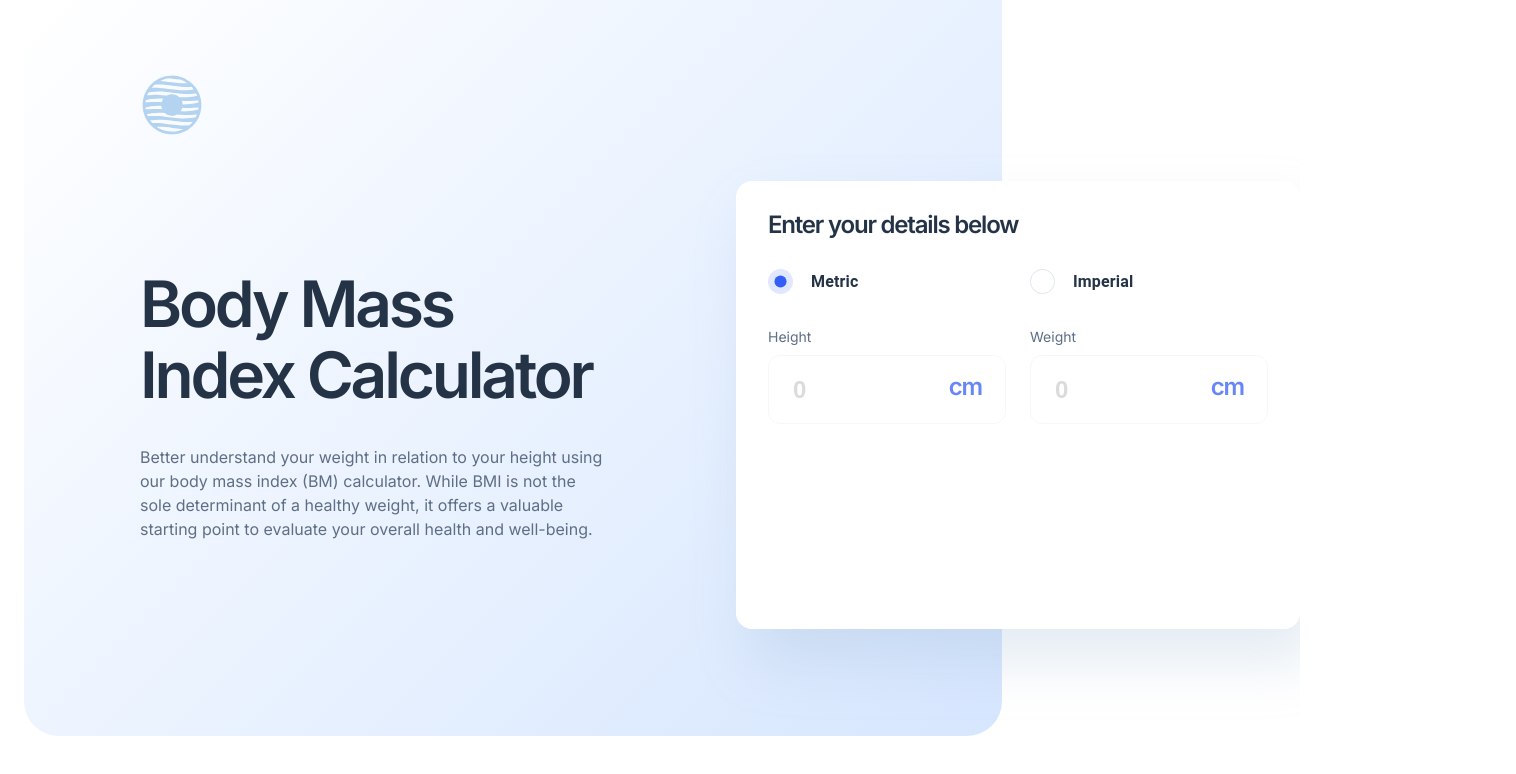
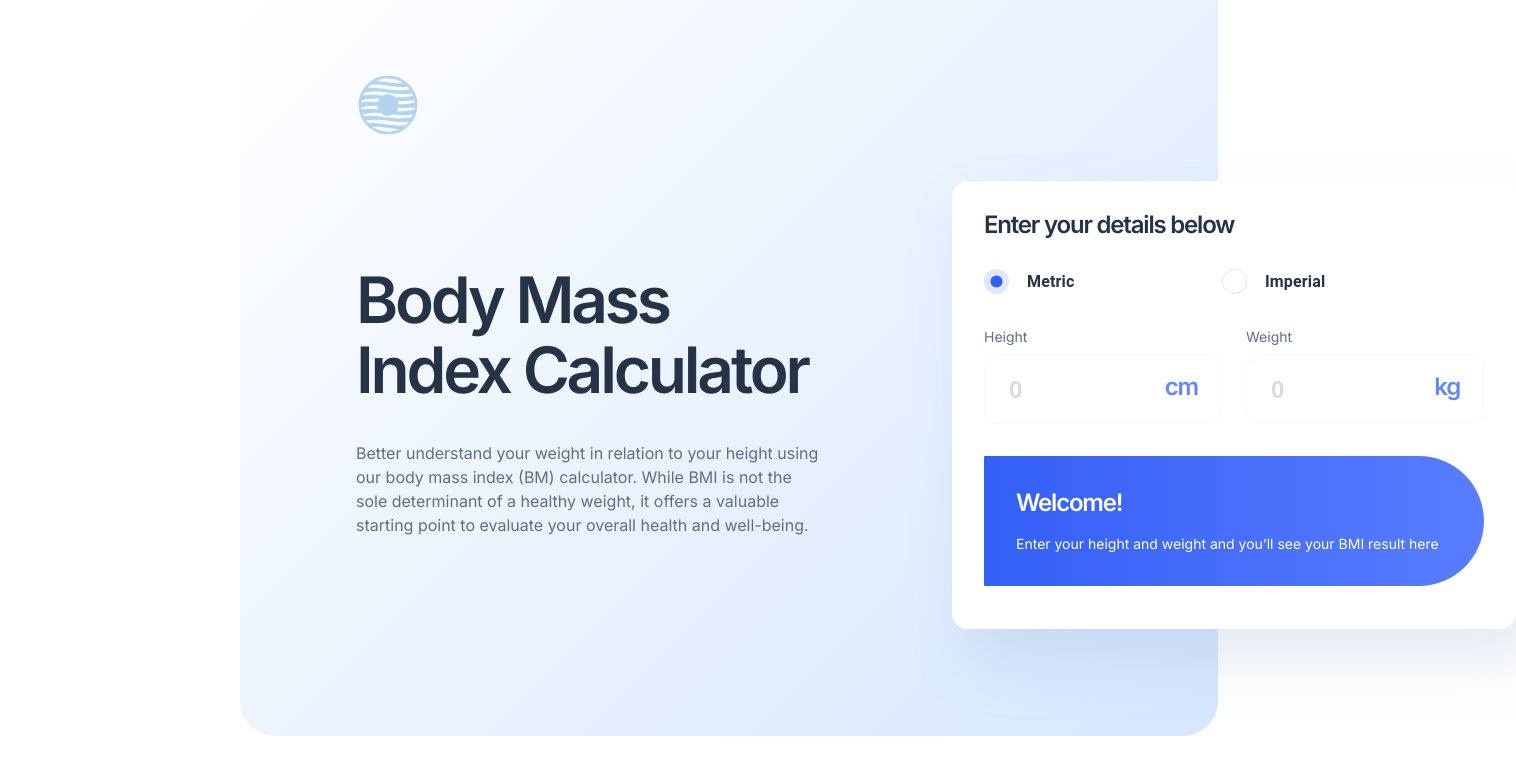
Before and after one commit to eddyriv3ra/bmi-calculator, a Next.js app: page /MainPage/MainPage in a window 1280 px wide. Shown: the top 774 px of the page, 1516 px wide, since content can reach past the window. Built offline with nearby package versions, Linux system fonts and the light colour scheme.

Commit message:
animation and hook

```diff
--- a/src/components/InputText/InputText.tsx
+++ b/src/components/InputText/InputText.tsx
@@ -1,13 +1,22 @@
 import styles from './InputText.module.scss';
 
 interface IInputText {
-  label: string;
+  label?: string;
   value: string | number;
   setValue: (event: React.ChangeEvent<HTMLInputElement>) => void;
   inputName: string;
+  unit: string;
+  className?: string | undefined;
 }
 
-const InputText = ({ label, value, setValue, inputName }: IInputText) => {
+const InputText = ({
+  label,
+  value,
+  setValue,
+  inputName,
+  unit,
+  className,
+}: IInputText) => {
   const onChange = (event: React.ChangeEvent<HTMLInputElement>) => {
     const enteredValue = event.target.value;
     if (
@@ -20,14 +29,14 @@ const InputText = ({ label, value, setValue, inputName }: IInputText) => {
   };
 
   return (
-    <div>
+    <div className={className}>
       {label ? (
         <label className={styles.label} htmlFor="input-text">
           {label}
         </label>
       ) : null}
       <div className={styles.inputContainer}>
-        <span className={styles.rightText}>cm</span>
+        <span className={styles.rightText}>{unit}</span>
         <input
           className={`${styles.input} ${value ? styles.text : ''}`}
           type="text"
--- /dev/null
+++ b/src/components/ResultDisplay/ResultDisplay.module.scss
@@ -0,0 +1,25 @@
+@use '@/styles/abstracts/colors';
+
+.resultsContainer {
+  width: 100%;
+  height: 130px;
+  padding: 32px;
+  border-radius: 16px 999px 999px 16px;
+  background: linear-gradient(90deg, colors.$blue 0%, #587dff 100%);
+  color: colors.$pureWhite;
+  display: flex;
+  flex-direction: column;
+  justify-content: space-between;
+
+  .heading {
+    font-size: var(--heading-medium);
+    font-weight: 600;
+    line-height: normal;
+    letter-spacing: -1.2px;
+  }
+
+  .message {
+    font-size: var(--body-small);
+    line-height: var(--body-line-height);
+  }
+}
--- /dev/null
+++ b/src/components/ResultDisplay/ResultDisplay.tsx
@@ -0,0 +1,14 @@
+import styles from './ResultDisplay.module.scss';
+
+const ResultDisplay = () => {
+  return (
+    <div className={styles.resultsContainer}>
+      <p className={styles.heading}>Welcome!</p>
+      <p className={styles.message}>
+        Enter your height and weight and you’ll see your BMI result here
+      </p>
+    </div>
+  );
+};
+
+export default ResultDisplay;
--- /dev/null
+++ b/src/components/ResultDisplay/index.ts
@@ -0,0 +1 @@
+export { default } from './ResultDisplay';
--- /dev/null
+++ b/src/hooks/useCalculateBMI.tsx
@@ -0,0 +1,38 @@
+import { useState, useEffect } from 'react';
+
+type Props = {
+  metric: {
+    cm: number;
+    kg: number;
+  };
+  imperial: {
+    ft: number;
+    inc: number;
+    st: number;
+    lbs: number;
+  };
+  unitSystem: 'metric' | 'imperial';
+};
+
+const useCalculateBMI = ({ metric, imperial, unitSystem }: Props) => {
+  const [bmi, setBMI] = useState<string | null>(null);
+  useEffect(() => {
+    const calculateBMI = () => {
+      let bmiValue = null;
+      if (unitSystem === 'metric') {
+        const { cm, kg } = metric;
+        bmiValue = (kg / cm / cm) * 10000;
+        !isNaN(bmiValue) && setBMI(bmiValue.toFixed(2));
+      } else {
+        const { ft, lbs, st, inc } = imperial;
+        bmiValue = ((ft * 12 + inc) * 703) / Math.pow(st * 14 + lbs, 2);
+        setBMI(bmiValue.toFixed(2));
+      }
+    };
+    calculateBMI();
+  }, [metric, unitSystem, imperial]);
+
+  return bmi;
+};
+
+export default useCalculateBMI;
--- a/src/pages/MainPage/MainPage.module.scss
+++ b/src/pages/MainPage/MainPage.module.scss
@@ -7,21 +7,7 @@
   border-radius: 0px 0px 35px 35px;
   position: relative;
   top: -1px;
-  left: 24px;
-
-  .gameIcon {
-    position: absolute;
-    top: 74px;
-    left: 116px;
-  }
-
-  .centerContainer {
-    position: absolute;
-    top: 182px;
-    left: 116px;
-    display: flex;
-    align-items: center;
-    gap: 32px;
+  left: 15rem;
 
   .boxText {
     display: flex;
@@ -29,6 +15,9 @@
     flex-direction: column;
     align-items: flex-start;
     gap: 35px;
+    position: absolute;
+    top: 266px;
+    left: 116px;
 
     .mainText {
       font-weight: 600;
@@ -47,10 +36,21 @@
     }
   }
 
+  .gameIcon {
+    position: absolute;
+    top: 74px;
+    left: 116px;
+  }
+
+  .centerContainer {
+    position: absolute;
+    top: 182px;
+    left: 712px;
+
     .calculatorContainer {
       display: flex;
       width: 564px;
-      height: 448px;
+      min-height: 448px;
       padding: 32px;
       flex-direction: column;
       align-items: flex-start;
@@ -65,12 +65,59 @@
         letter-spacing: -1.2px;
         color: colors.$gunMetal;
       }
-    }
-  }
-}
+
+      .formControl {
+        width: '100%';
+
+        .radioGroup {
+          width: '100%';
+          gap: 24;
 
           .radio {
             &:hover {
               outline: 1px solid colors.$blue;
             }
           }
+        }
+      }
+
+      .inputContainer {
+        display: flex;
+        justify-content: space-between;
+        width: 100%;
+        flex-wrap: wrap;
+      }
+    }
+  }
+}
+
+.customInputStyle {
+  display: flex;
+  align-items: flex-end;
+}
+
+.animationMetric {
+  animation: 0.3s ease-out 0s 1 slideInFromBottom;
+}
+
+.animationImperial {
+  animation: 0.3s ease-out 0s 1 slideInFromBottomImp;
+}
+
+@keyframes slideInFromBottom {
+  0% {
+    transform: translateY(30%);
+  }
+  100% {
+    transform: translateY(0);
+  }
+}
+
+@keyframes slideInFromBottomImp {
+  0% {
+    transform: translateY(30%);
+  }
+  100% {
+    transform: translateY(0);
+  }
+}
--- a/src/pages/MainPage/MainPage.tsx
+++ b/src/pages/MainPage/MainPage.tsx
@@ -1,29 +1,48 @@
 import React from 'react';
 import Image from 'next/image';
-import Radio from '@mui/material/Radio';
-import RadioGroup from '@mui/material/RadioGroup';
-import FormControlLabel from '@mui/material/FormControlLabel';
-import FormControl from '@mui/material/FormControl';
-import Typography from '@mui/material/Typography';
+import {
+  RadioGroup,
+  Radio,
+  FormControlLabel,
+  FormControl,
+  Typography,
+} from '@mui/material';
+import InputText from '@/components/InputText/InputText';
+import ResultDisplay from '@/components/ResultDisplay/ResultDisplay';
+import useCalculateBMI from '@/hooks/useCalculateBMI';
 import styles from './MainPage.module.scss';
-import InputText from '@/components/InputText/InputText';
 
 const MainPage = () => {
-  const [selectedValue, setSelectedValue] = React.useState('a');
+  const [selectedValue, setSelectedValue] = React.useState<
+    'metric' | 'imperial'
+  >('metric');
   const [values, setValues] = React.useState({
-    height: 0,
-    weight: 0,
+    metric: {
+      cm: 0,
+      kg: 0,
+    },
+    imperial: {
+      ft: 0,
+      inc: 0,
+      st: 0,
+      lbs: 0,
+    },
   });
+  const bmi = useCalculateBMI({ ...values, unitSystem: selectedValue });
 
   const handleValues = (e: React.ChangeEvent<HTMLInputElement>) => {
     setValues({
       ...values,
+      [selectedValue]: {
+        ...values[selectedValue],
         [e.target.name]: e.target.value,
+      },
     });
   };
 
   const handleChange = (event: React.ChangeEvent<HTMLInputElement>) => {
-    setSelectedValue(event.target.value);
+    const bmiUnitSystem = event.target.value as 'metric' | 'imperial';
+    setSelectedValue(bmiUnitSystem);
   };
 
   const controlProps = (item: string) => ({
@@ -45,37 +64,32 @@ const MainPage = () => {
             height={64}
           />
         </div>
-        <div className={styles.centerContainer}>
         <div className={styles.boxText}>
           <p className={styles.mainText}>Body Mass Index Calculator</p>
           <p className={styles.mainDesc}>
             Better understand your weight in relation to your height using our
             body mass index (BM) calculator. While BMI is not the sole
-              determinant of a healthy weight, it offers a valuable starting
-              point to evaluate your overall health and well-being.
+            determinant of a healthy weight, it offers a valuable starting point
+            to evaluate your overall health and well-being.
           </p>
         </div>
+        <div className={styles.centerContainer}>
           <div className={styles.calculatorContainer}>
             <p className={styles.calcTitle}>Enter your details below</p>
-            <FormControl
-              style={{
-                display: 'flex',
-                width: '100%',
-              }}
-            >
+            <FormControl className={styles.formControl}>
               <RadioGroup
                 aria-labelledby="demo-radio-buttons-group-label"
                 defaultValue="metric"
                 name="radio-buttons-group"
                 onChange={handleChange}
                 row
-                style={{ width: '100%', gap: 24 }}
+                className={styles.radioGroup}
               >
                 <FormControlLabel
                   value="metric"
                   control={
                     <Radio
-                      {...controlProps('a')}
+                      {...controlProps('metric')}
                       sx={{
                         padding: 0,
                       }}
@@ -115,10 +129,9 @@ const MainPage = () => {
                   value="imperial"
                   control={
                     <Radio
-                      {...controlProps('b')}
+                      {...controlProps('imperial')}
                       sx={{
                         padding: 0,
-                        transition: 'all 2s',
                       }}
                       icon={
                         <Image
@@ -136,6 +149,7 @@ const MainPage = () => {
                           height={25}
                         />
                       }
+                      className={styles.radio}
                     />
                   }
                   style={{ width: 238, margin: 0, gap: 18 }}
@@ -153,26 +167,61 @@ const MainPage = () => {
                 />
               </RadioGroup>
             </FormControl>
+            {selectedValue === 'metric' ? (
               <div
-              style={{
-                display: 'flex',
-                justifyContent: 'space-between',
-                width: '100%',
-              }}
+                className={`${styles.inputContainer} ${styles.animationMetric}`}
               >
                 <InputText
                   label="Height"
                   setValue={handleValues}
-                value={values.height}
-                inputName="height"
+                  value={values.metric.cm}
+                  inputName="cm"
+                  unit="cm"
                 />
                 <InputText
                   label="Weight"
                   setValue={handleValues}
-                value={values.weight}
-                inputName="weight"
+                  value={values.metric.kg}
+                  inputName="kg"
+                  unit="kg"
                 />
               </div>
+            ) : (
+              <div
+                className={`${styles.inputContainer} ${styles.animationImperial}`}
+              >
+                <InputText
+                  label="Height"
+                  setValue={handleValues}
+                  value={values.imperial.ft}
+                  inputName="ft"
+                  unit="ft"
+                />
+                <InputText
+                  setValue={handleValues}
+                  value={values.imperial.inc}
+                  inputName="inc"
+                  unit="in"
+                  className={styles.customInputStyle}
+                />
+                <InputText
+                  label="Weight"
+                  setValue={handleValues}
+                  value={values.imperial.st}
+                  inputName="st"
+                  unit="st"
+                />
+                <InputText
+                  setValue={handleValues}
+                  value={values.imperial.lbs}
+                  inputName="lbs"
+                  unit="lbs"
+                  className={styles.customInputStyle}
+                />
+              </div>
+            )}
+
+            <ResultDisplay />
           </div>
         </div>
       </div>
```
Lines whose indentation alone changed are shown as unchanged.
